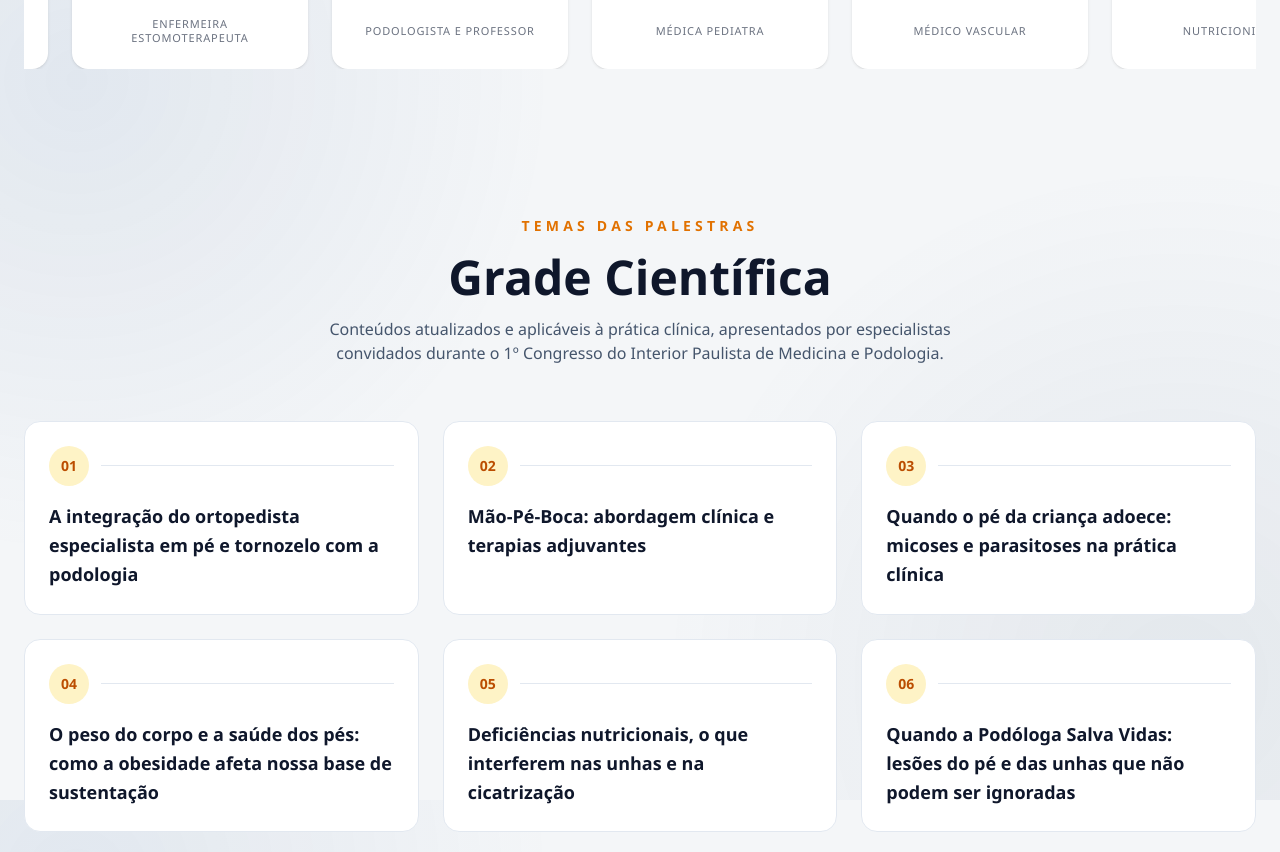
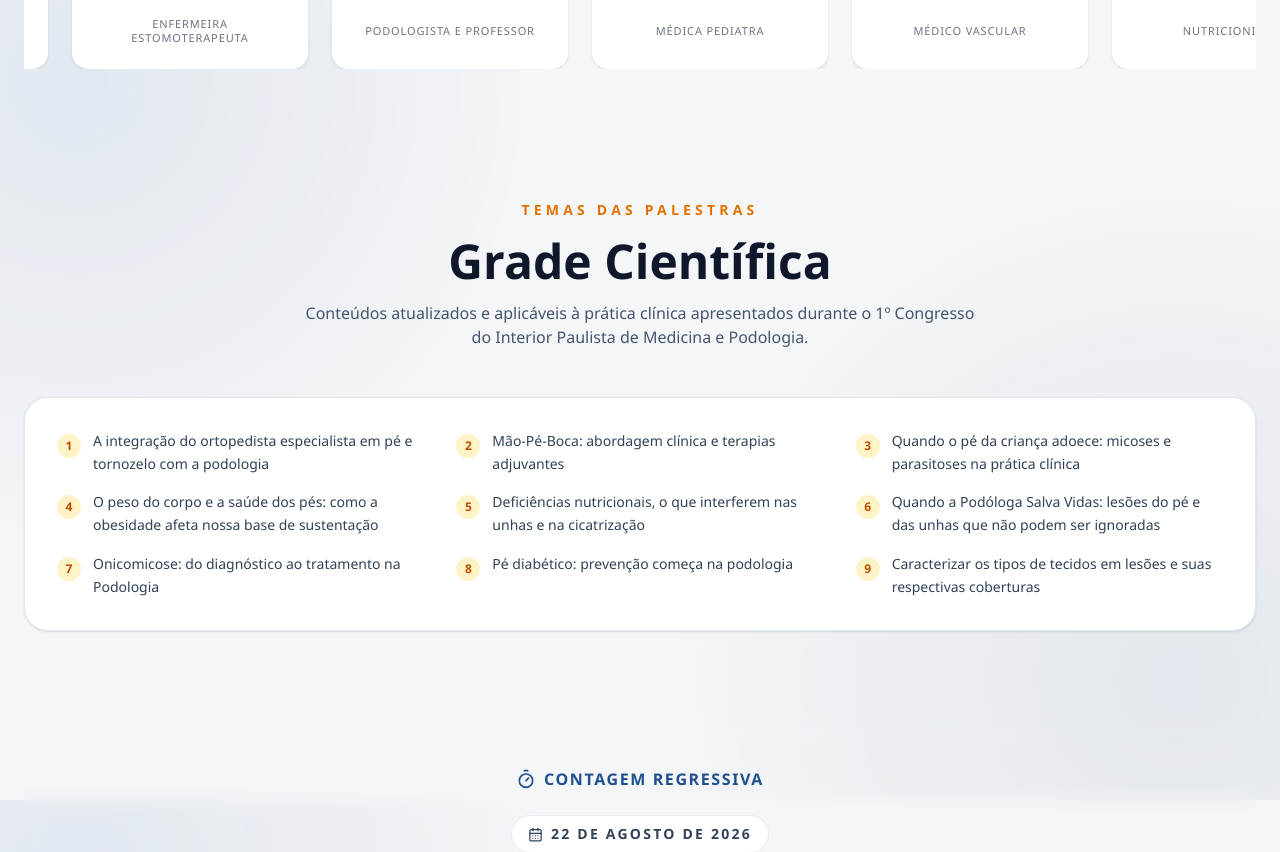
Before and after one commit to gpPacheco/cipmp, a Next.js app: page / in a window 1280 px wide. Shown: the part 2400-3252 px from the top of the page. Built offline with nearby package versions, Linux system fonts and the light colour scheme.

Commit message:
feat: update theme section

```diff
--- a/src/components/ThemesSection.tsx
+++ b/src/components/ThemesSection.tsx
@@ -12,7 +12,7 @@ const themes = [
 
 export default function ThemesSection() {
   return (
-    <section id="temas" className="py-20">
+    <section id="temas" className="py-16">
       <div className="mx-auto max-w-7xl px-6">
         <div className="text-center">
           <span className="text-sm font-semibold uppercase tracking-[0.3em] text-amber-600">
@@ -24,31 +24,28 @@ export default function ThemesSection() {
           </h2>
 
           <p className="mx-auto mt-4 max-w-2xl text-slate-600">
-            Conteúdos atualizados e aplicáveis à prática clínica,
-            apresentados por especialistas convidados durante o
-            1º Congresso do Interior Paulista de Medicina e Podologia.
+            Conteúdos atualizados e aplicáveis à prática clínica apresentados
+            durante o 1º Congresso do Interior Paulista de Medicina e Podologia.
           </p>
         </div>
 
-        <div className="mt-14 grid gap-6 md:grid-cols-2 xl:grid-cols-3">
-          {themes.map((theme, index) => (
-            <article
-              key={theme}
-              className="group rounded-2xl border border-slate-200 bg-white p-6 transition-all duration-300 hover:border-amber-400 hover:shadow-lg"
-            >
-              <div className="mb-4 flex items-center gap-3">
-                <span className="flex h-10 w-10 items-center justify-center rounded-full bg-amber-100 text-sm font-bold text-amber-700">
-                  {String(index + 1).padStart(2, "0")}
+        <div className="mt-12 rounded-3xl border border-slate-200 bg-white p-6 md:p-8 shadow-sm">
+          <div className="grid gap-x-8 gap-y-4 md:grid-cols-2 xl:grid-cols-3">
+            {themes.map((theme, index) => (
+              <div
+                key={theme}
+                className="flex items-start gap-3"
+              >
+                <span className="mt-1 flex h-6 w-6 shrink-0 items-center justify-center rounded-full bg-amber-100 text-xs font-bold text-amber-700">
+                  {index + 1}
                 </span>
 
-                <div className="h-px flex-1 bg-slate-200 transition-colors group-hover:bg-amber-300" />
+                <p className="text-sm leading-relaxed text-slate-700">
+                  {theme}
+                </p>
               </div>
-
-              <h3 className="text-lg font-semibold leading-relaxed text-slate-900">
-                {theme}
-              </h3>
-            </article>
-          ))}
+            ))}
+          </div>
         </div>
       </div>
     </section>
```
